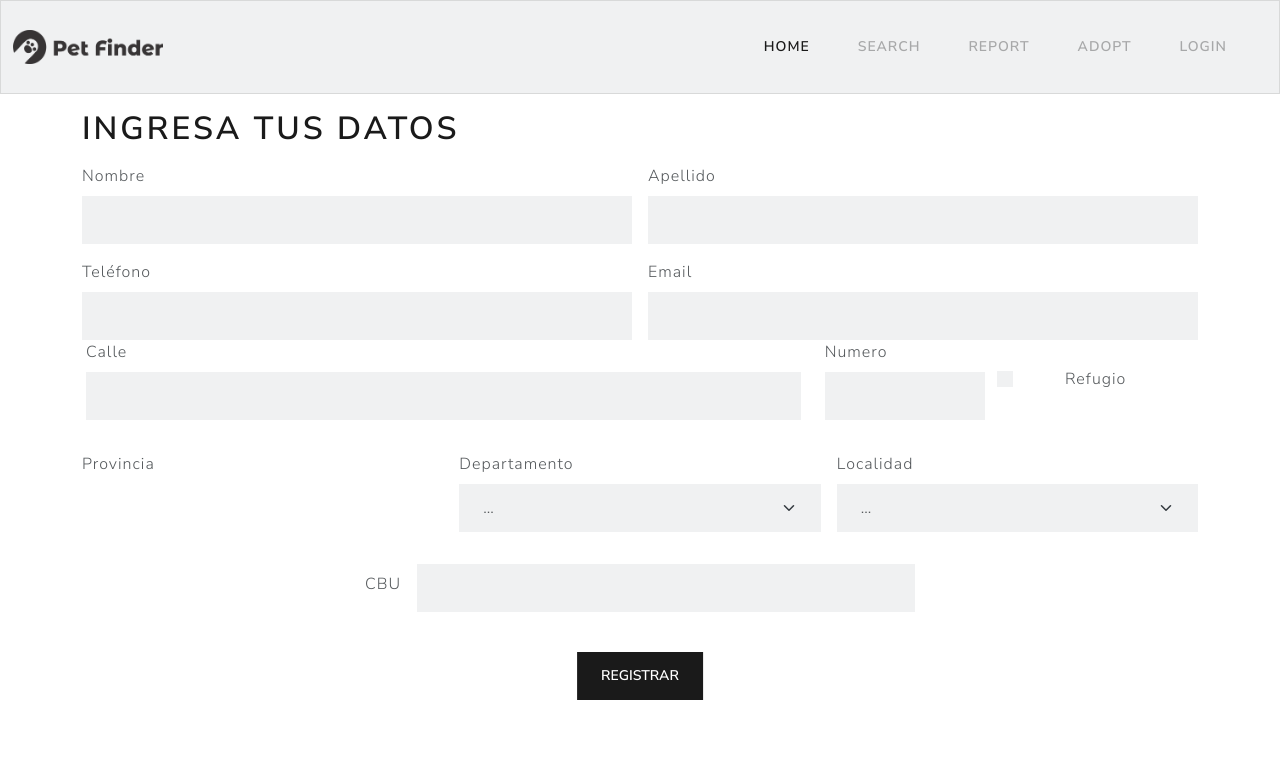
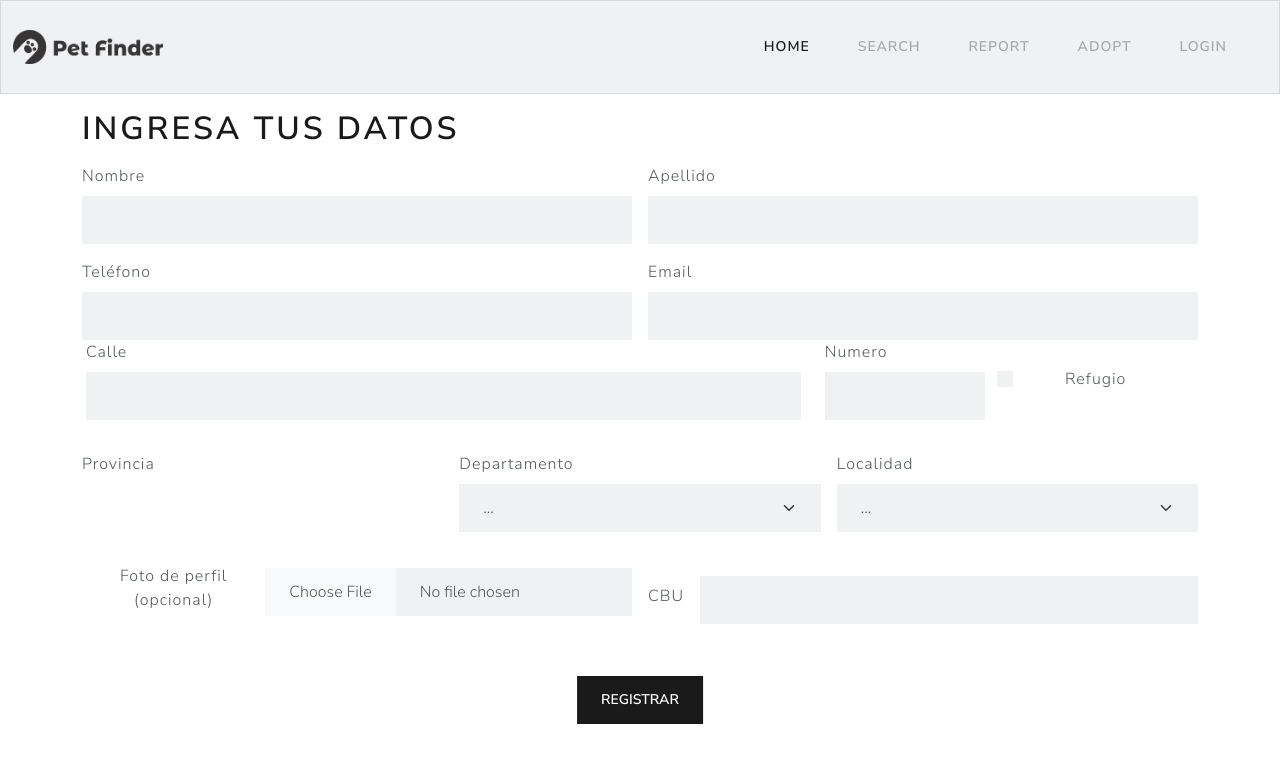
Before and after one commit to juanMolina14/c6-32-m-jquery-node, a React (Create React App) app in the folder frontend/: page /Register in a window 1280 px wide. Shown: the top 762 px of the page. Built offline with nearby package versions, Linux system fonts and the light colour scheme; no server answers.

Commit message:
agregue campo foto de perfil y check refugio

```diff
--- a/frontend/src/components/Register/Register.jsx
+++ b/frontend/src/components/Register/Register.jsx
@@ -110,6 +110,11 @@ function Register() {
           )}
           </div>
 
+          <div className="col-md-6 d-flex  align-items-center justify-content-center my-3 ">
+          <label htmlFor="formFile" className="form-label col-4 text-center ">Foto de perfil (opcional)</label>
+          <input className="form-control" type="file" id="formFile" />
+        </div>
+
           <div className="col-md-6 mx-auto d-flex align-items-center">
             <label className="form-label me-3">CBU</label>
             <input type="text" className="form-control " />
```
